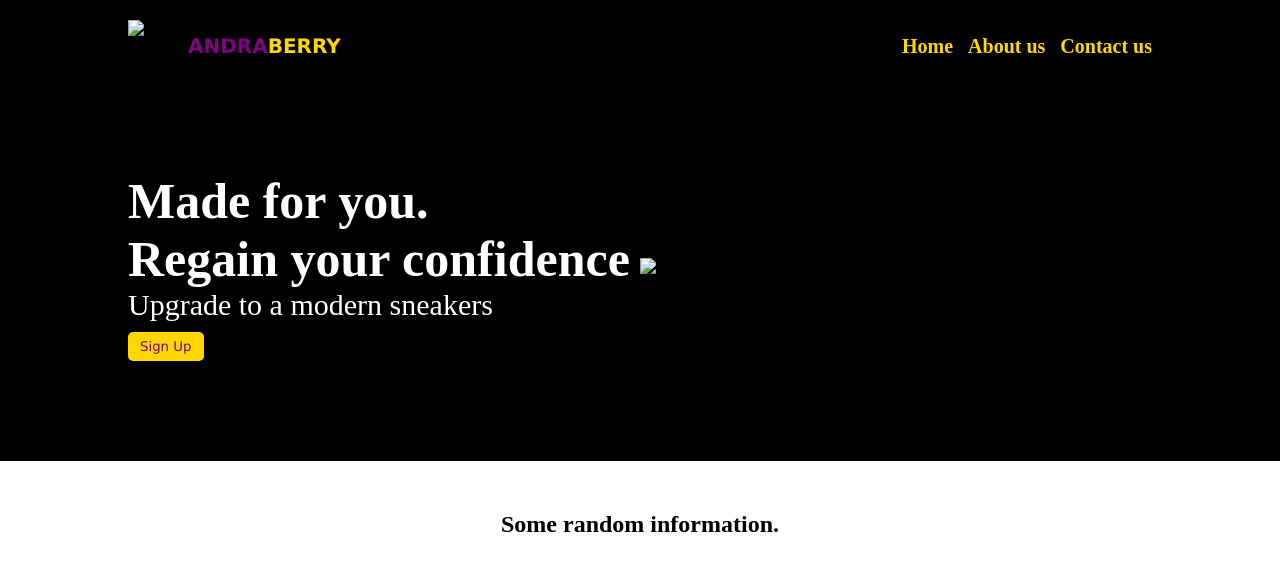
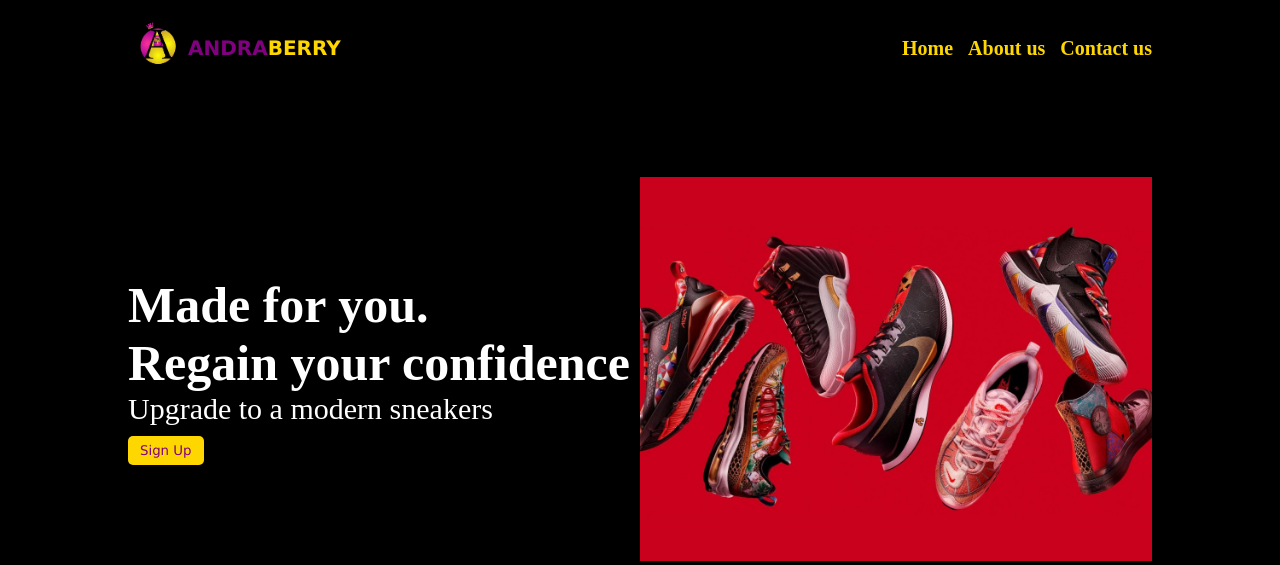
Before and after one commit to Andraberry/Practice, a plain HTML site: page index.html in a window 1280 px wide. Shown: the top 565 px of the page. Drawn offline with Linux system fonts and the light colour scheme.

Commit message:
edit to show logo and hero img

```diff
--- a/index.html
+++ b/index.html
@@ -14,7 +14,7 @@
     <div class="hero-container">
       <header class="header">
         <div class="logo">
-          <img src="../odin-project/img/my logo.png" alt="Andraberry's logo">
+          <img src="my logo.png" alt="Andraberry's logo">
           <p>ANDRA<span>BERRY</span></p>
         </div>
         <nav>
@@ -34,7 +34,7 @@
           <button>Sign Up</button>
         </div>
         <div class="right-side">
-          <img src="../odin-project/img/IMG_6321.JPG" alt="Many shoes">
+          <img src="IMG_6321.JPG" alt="Many shoes">
         </div>
       </div>
     </div>
```
